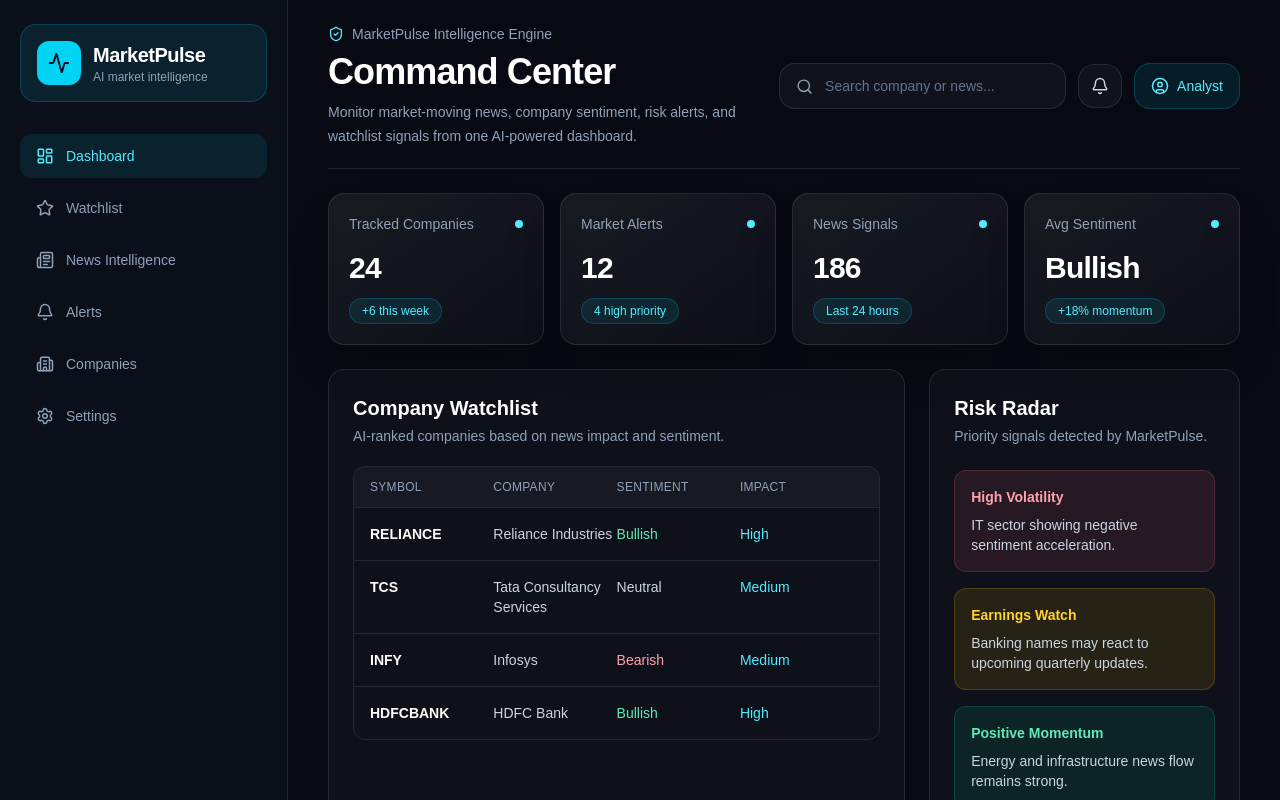
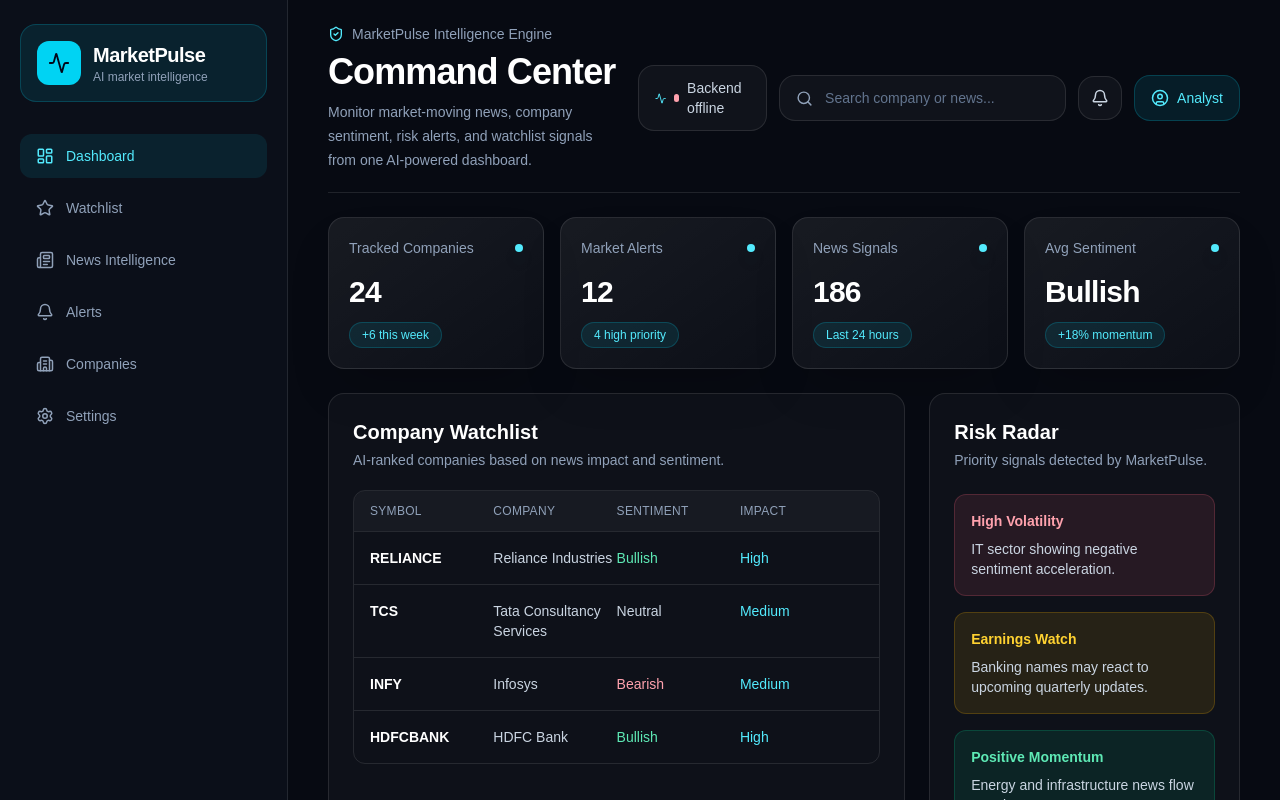
Before and after one commit to Mahek576/marketpulse, a Next.js app in the folder frontend/: page / in a window 1280 px wide. Shown: the top 800 px of the page. Built offline with nearby package versions, Linux system fonts and the light colour scheme; no server answers.

Commit message:
Add frontend API client and backend status indicator

```diff
--- /dev/null
+++ b/frontend/src/components/BackendStatus.tsx
@@ -0,0 +1,49 @@
+"use client";
+
+import { useEffect, useState } from "react";
+import { Activity } from "lucide-react";
+import { getApiBaseUrl } from "@/lib/apiClient";
+
+type BackendStatus = "checking" | "online" | "offline";
+
+export default function BackendStatus() {
+  const [status, setStatus] = useState<BackendStatus>("checking");
+
+  useEffect(() => {
+    async function checkBackend() {
+      try {
+        const response = await fetch(`${getApiBaseUrl()}/health`, {
+          method: "GET",
+        });
+
+        setStatus(response.ok ? "online" : "offline");
+      } catch {
+        setStatus("offline");
+      }
+    }
+
+    checkBackend();
+  }, []);
+
+  const label =
+    status === "checking"
+      ? "Checking backend"
+      : status === "online"
+        ? "Backend online"
+        : "Backend offline";
+
+  const dotClass =
+    status === "online"
+      ? "bg-emerald-300 shadow-emerald-300/50"
+      : status === "offline"
+        ? "bg-rose-300 shadow-rose-300/50"
+        : "bg-amber-300 shadow-amber-300/50";
+
+  return (
+    <div className="flex items-center gap-2 rounded-2xl border border-white/10 bg-white/[0.04] px-4 py-3 text-sm text-slate-300">
+      <Activity size={17} className="text-cyan-300" />
+      <span className={`h-2 w-2 rounded-full shadow-lg ${dotClass}`} />
+      <span>{label}</span>
+    </div>
+  );
+}
--- a/frontend/src/components/TopBar.tsx
+++ b/frontend/src/components/TopBar.tsx
@@ -1,4 +1,5 @@
 import { Bell, Search, ShieldCheck, UserCircle } from "lucide-react";
+import BackendStatus from "@/components/BackendStatus";
 
 export default function TopBar() {
   return (
@@ -20,6 +21,8 @@
       </div>
 
       <div className="flex flex-col gap-3 sm:flex-row sm:items-center">
+        <BackendStatus />
+
         <div className="flex items-center gap-3 rounded-2xl border border-white/10 bg-white/[0.04] px-4 py-3 text-sm text-slate-400">
           <Search size={17} />
           <input
--- /dev/null
+++ b/frontend/src/lib/apiClient.ts
@@ -0,0 +1,37 @@
+const API_BASE_URL =
+  process.env.NEXT_PUBLIC_API_BASE_URL || "http://localhost:8000";
+
+type ApiRequestOptions = {
+  method?: "GET" | "POST" | "PUT" | "PATCH" | "DELETE";
+  body?: unknown;
+  token?: string;
+};
+
+export async function apiRequest<T>(
+  endpoint: string,
+  options: ApiRequestOptions = {}
+): Promise<T> {
+  const headers: HeadersInit = {
+    "Content-Type": "application/json",
+  };
+
+  if (options.token) {
+    headers.Authorization = `Bearer ${options.token}`;
+  }
+
+  const response = await fetch(`${API_BASE_URL}${endpoint}`, {
+    method: options.method || "GET",
+    headers,
+    body: options.body ? JSON.stringify(options.body) : undefined,
+  });
+
+  if (!response.ok) {
+    throw new Error(`API request failed: ${response.status}`);
+  }
+
+  return response.json() as Promise<T>;
+}
+
+export function getApiBaseUrl() {
+  return API_BASE_URL;
+}
```
Also changed, not shown: 1 other file (tests, documents, lock files or other folders).
